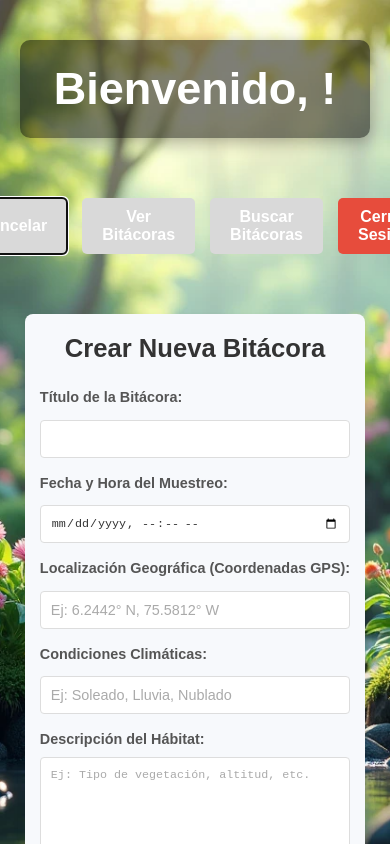
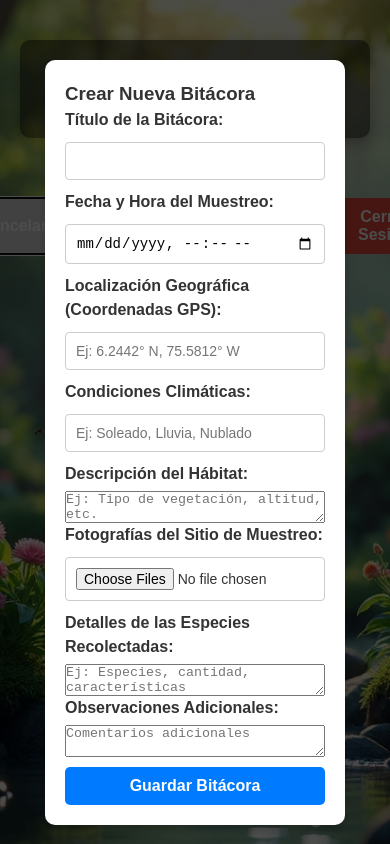
Before and after one commit to Eder-Plazas/Proyecto-Final-Web, a React (Vite) app: page /home in a window 390 px wide. Both pictures are taken after a click on the button "Crear Bitácora". Shown: the top 844 px of the page. Built offline with nearby package versions, Linux system fonts and the light colour scheme.

Commit message:
ya hay un modal en formulario de bitacoras

```diff
--- a/src/Pages/Homepage/HomePage.css
+++ b/src/Pages/Homepage/HomePage.css
@@ -100,33 +100,51 @@
   border-radius: 5px;
 }
 
-.create-log-form {
+.modal-overlay {
+  position: fixed;
+  top: 0;
+  left: 0;
+  width: 100vw;
+  height: 100vh;
+  background: rgba(0, 0, 0, 0.7);
+  display: flex;
+  justify-content: center;
+  align-items: flex-start;
+  z-index: 1000;
+  overflow: auto;
+  padding: 20px;
+  padding-top: 60px;
+}
+
+.create-log-modal {
   background-color: #f7f9fc;
   padding: 20px;
   border-radius: 8px;
   box-shadow: 0px 4px 8px rgba(0, 0, 0, 0.1);
   max-width: 600px;
-  margin: 20px auto;
+  width: 100%;
+  max-height: 80vh;
+  overflow-y: auto;
 }
 
-.create-log-form h3 {
+.create-log-modal h3 {
   text-align: center;
   font-size: 1.8em;
   color: #333;
   margin-bottom: 20px;
 }
 
-.create-log-form label {
+.create-log-modal label {
   display: block;
   font-weight: bold;
   color: #555;
   margin-bottom: 6px;
 }
 
-.create-log-form input[type="text"],
-.create-log-form input[type="datetime-local"],
-.create-log-form input[type="file"],
-.create-log-form textarea {
+.create-log-modal input[type="text"],
+.create-log-modal input[type="datetime-local"],
+.create-log-modal input[type="file"],
+.create-log-modal textarea {
   width: 100%;
   padding: 10px;
   margin-bottom: 15px;
@@ -137,16 +155,12 @@
   background-color: #fff;
 }
 
-.create-log-form input[type="file"] {
-  border: none;
-}
-
-.create-log-form textarea {
+.create-log-modal textarea {
   resize: vertical;
   height: 100px;
 }
 
-.create-log-form .submit-button {
+.create-log-modal .submit-button {
   width: 100%;
   padding: 12px;
   background-color: #4a90e2;
@@ -158,36 +172,31 @@
   transition: background-color 0.3s ease;
 }
 
-.create-log-form .submit-button:hover {
+.create-log-modal .submit-button:hover {
   background-color: #357abd;
 }
 
-.create-log-form input[type="text"]::placeholder,
-.create-log-form textarea::placeholder {
-  color: #aaa;
-}
-
 @media (max-width: 600px) {
-  .create-log-form {
+  .create-log-modal {
     padding: 15px;
   }
 
-  .create-log-form h3 {
+  .create-log-modal h3 {
     font-size: 1.6em;
   }
 
-  .create-log-form label {
+  .create-log-modal label {
     font-size: 0.9em;
   }
 
-  .create-log-form input[type="text"],
-  .create-log-form input[type="datetime-local"],
-  .create-log-form input[type="file"],
-  .create-log-form textarea {
+  .create-log-modal input[type="text"],
+  .create-log-modal input[type="datetime-local"],
+  .create-log-modal input[type="file"],
+  .create-log-modal textarea {
     font-size: 0.9em;
   }
 
-  .create-log-form .submit-button {
+  .create-log-modal .submit-button {
     font-size: 0.9em;
   }
 }
--- a/src/Pages/Homepage/HomePage.jsx
+++ b/src/Pages/Homepage/HomePage.jsx
@@ -85,7 +85,8 @@ const HomePage = () => {
         <div className="tab-content">
           {renderTabContent()}
           {showCreateLogForm && !isLoggedOut && (
-            <div className="create-log-form">
+            <div className="modal-overlay" onClick={() => setShowCreateLogForm(false)}>
+              <div className="modal-content" onClick={(e) => e.stopPropagation()}>
                 <h3>Crear Nueva Bitácora</h3>
                 <form onSubmit={handleSubmit}>
                   <label>Título de la Bitácora:</label>
@@ -115,6 +116,7 @@ const HomePage = () => {
                   <button type="submit" className="submit-button">Guardar Bitácora</button>
                 </form>
               </div>
+            </div>
           )}
         </div>
       </div>
```
Lines whose indentation alone changed are shown as unchanged.
